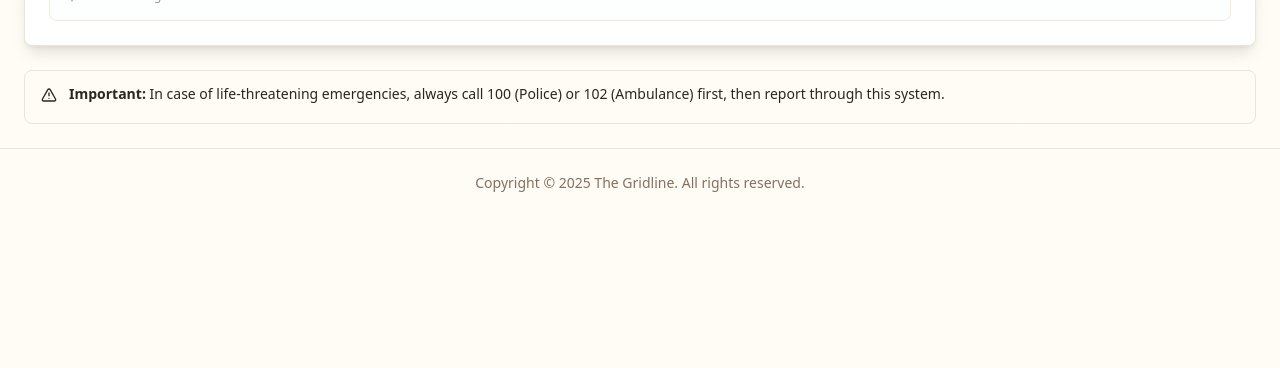
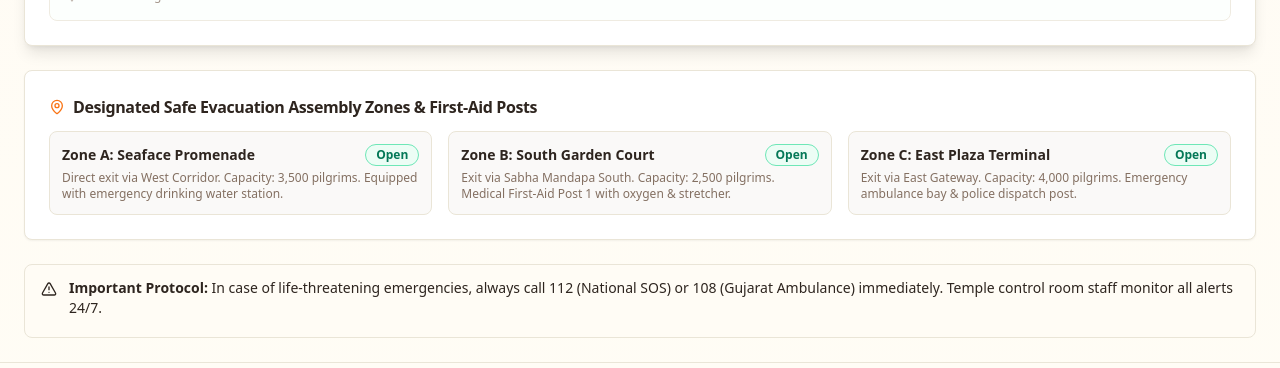
Before and after one commit to avi4rag/Temple-Management, a React (Vite) app: page /emergency in a window 1280 px wide. Shown: the part 1176-1544 px from the top of the page. Before the commit the page ends 1393 px from the top, so only its background shows below. Built offline with nearby package versions, Linux system fonts and the light colour scheme; no server answers.

Commit message:
feat(alerts): add temple emergency evacuation assembly map indicator

```diff
--- a/src/components/EmergencyAlert.jsx
+++ b/src/components/EmergencyAlert.jsx
@@ -443,12 +443,45 @@ const EmergencyAlert = () => {
         </CardContent>
       </Card>
 
+      <Card className="border-border shadow-sm">
+        <CardHeader className="pb-3">
+          <CardTitle className="text-base flex items-center gap-2">
+            <MapPin className="w-4 h-4 text-primary" />
+            Designated Safe Evacuation Assembly Zones & First-Aid Posts
+          </CardTitle>
+        </CardHeader>
+        <CardContent>
+          <div className="grid grid-cols-1 md:grid-cols-3 gap-4">
+            <div className="p-3 bg-muted/60 rounded-lg border">
+              <div className="flex items-center justify-between mb-1">
+                <span className="font-semibold text-sm">Zone A: Seaface Promenade</span>
+                <Badge variant="outline" className="text-xs bg-emerald-50 text-emerald-700 border-emerald-300">Open</Badge>
+              </div>
+              <p className="text-xs text-muted-foreground">Direct exit via West Corridor. Capacity: 3,500 pilgrims. Equipped with emergency drinking water station.</p>
+            </div>
+            <div className="p-3 bg-muted/60 rounded-lg border">
+              <div className="flex items-center justify-between mb-1">
+                <span className="font-semibold text-sm">Zone B: South Garden Court</span>
+                <Badge variant="outline" className="text-xs bg-emerald-50 text-emerald-700 border-emerald-300">Open</Badge>
+              </div>
+              <p className="text-xs text-muted-foreground">Exit via Sabha Mandapa South. Capacity: 2,500 pilgrims. Medical First-Aid Post 1 with oxygen & stretcher.</p>
+            </div>
+            <div className="p-3 bg-muted/60 rounded-lg border">
+              <div className="flex items-center justify-between mb-1">
+                <span className="font-semibold text-sm">Zone C: East Plaza Terminal</span>
+                <Badge variant="outline" className="text-xs bg-emerald-50 text-emerald-700 border-emerald-300">Open</Badge>
+              </div>
+              <p className="text-xs text-muted-foreground">Exit via East Gateway. Capacity: 4,000 pilgrims. Emergency ambulance bay & police dispatch post.</p>
+            </div>
+          </div>
+        </CardContent>
+      </Card>
+
       <Alert>
         <AlertTriangle className="h-4 w-4" />
         <AlertDescription>
-          <strong>Important:</strong> In case of life-threatening emergencies,
-          always call 100 (Police) or 102 (Ambulance) first, then report through
-          this system.
+          <strong>Important Protocol:</strong> In case of life-threatening emergencies,
+          always call 112 (National SOS) or 108 (Gujarat Ambulance) immediately. Temple control room staff monitor all alerts 24/7.
         </AlertDescription>
       </Alert>
     </div>
```
